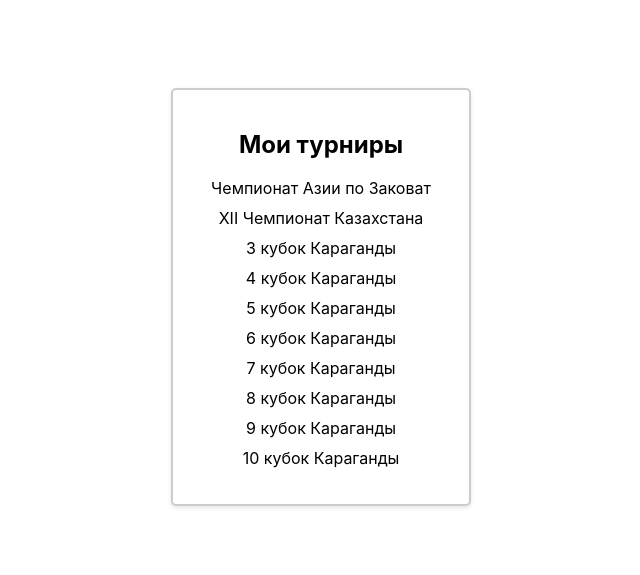
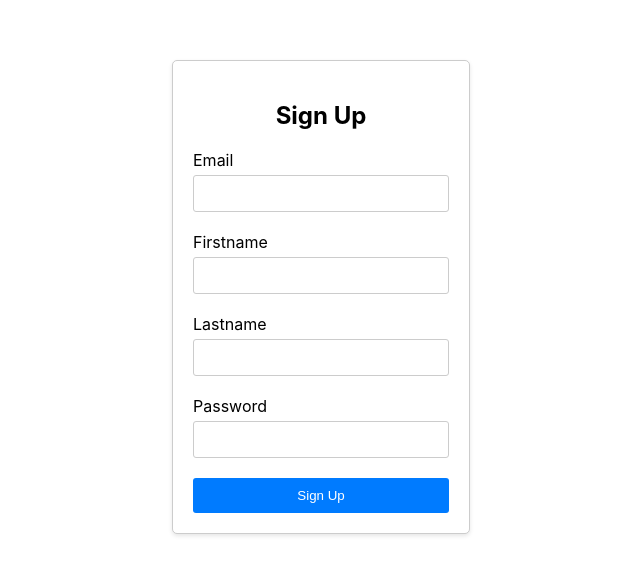
Before and after one commit to thesafatem/jeopardy-selection-frontend, a React (Create React App) app: page / in a window 1280 px wide. Shown: the part 103-678 px from the top of the page, without its empty margins (319-959 px from the left). Built offline with nearby package versions, Linux system fonts and the light colour scheme.

Commit message:
Add routing

```diff
--- a/package.json
+++ b/package.json
@@ -12,6 +12,7 @@
     "@types/react-dom": "^18.3.0",
     "react": "^18.3.1",
     "react-dom": "^18.3.1",
+    "react-router-dom": "^6.23.1",
     "react-scripts": "5.0.1",
     "typescript": "^4.9.5",
     "web-vitals": "^2.1.4"
--- a/src/components/App.tsx
+++ b/src/components/App.tsx
@@ -1,78 +1,18 @@
-import React, {useState} from 'react';
+import { BrowserRouter as Router, Routes, Route } from 'react-router-dom';
 import '../App.css';
 import SignUp from "./Auth/SignUp";
 import SignIn from "./Auth/SignIn";
-import TournamentCreationForm from "./Tournament/TournamentCreationForm/TournamentCreationForm";
 import TournamentList from "./Tournament/TournamentList/TournamentList";
-
-interface IUser {
-    name: string;
-    score: number;
-}
-
-function Input() {
-    const topPlayers = 2
-    const [users, setUsers] = useState<IUser[]>([]);
-    const [name, setName] = useState("")
-    const [score, setScore] = useState(0)
-    const handleSubmit = (event: any) => {
-        const nextUsers = [...users, { name, score }]
-        nextUsers.sort((a, b) => b.score - a.score)
-        setUsers(nextUsers)
-    }
-
-    const handleNameChange = (event: any) => {
-        setName(event.target.value)
-    }
-
-    const handleScoreChange = (event: any) => {
-        setScore(event.target.value)
-    }
-
-    const headers = [
-        {
-            name: '№',
-            className: 'number'
-        },
-        {
-            name: 'Name',
-            className: 'name'
-        },
-        {
-            name: 'Score',
-            className: 'score'
-        }
-    ]
-
-    return (
-      <div>
-          <input type="text" value={name} onChange={handleNameChange}/>
-          <input type="number" value={score} onChange={handleScoreChange}/>
-          <button onClick={handleSubmit}>Submit</button>
-          <table className="table">
-              <tr>
-                  {headers.map(header => <th className={header.className}>{header.name}</th>)}
-              </tr>
-              {users.map((user, id) => (
-                  <tr className={id < topPlayers ? 'top-row' : 'bottom-row'}>
-                      <td>{id + 1}</td>
-                      <td>{user.name}</td>
-                      <td>{user.score}</td>
-                  </tr>
-              ))}
-          </table>
-      </div>
-    )
-}
 
 function App() {
   return (
-      <>
-        {/*<Input/>*/}
-        {/*  <SignIn/>*/}
-        {/*  <TournamentCreationForm/>*/}
-          <TournamentList/>
-      </>
+      <Router>
+          <Routes>
+              <Route path="/" element={<SignUp />} />
+              <Route path="signIn" element={<SignIn />} />
+              <Route path="tournaments" element={<TournamentList />} />
+          </Routes>
+      </Router>
   );
 }
 
--- a/src/components/Auth/AuthForm.tsx
+++ b/src/components/Auth/AuthForm.tsx
@@ -1,21 +1,23 @@
 import React, { useState } from 'react';
 
 interface IAuthFormProps {
-    onSubmit: (email: string, password: string) => Promise<void>;
+    onSubmit: (email: string, password: string, firstName?: string, lastName?: string) => Promise<void>;
     isSignUp?: boolean;
 }
 
 const AuthForm: React.FC<IAuthFormProps> = ({onSubmit, isSignUp = false}) => {
     const [email, setEmail] = useState('');
     const [password, setPassword] = useState('');
-    const [error, setError] = useState('')
+    const [firstName, setFirstName] = useState('');
+    const [lastName, setLastName] = useState('');
+    const [error, setError] = useState('');
     const [loading, setLoading] = useState(false)
 
     const handleSubmit = async (e: React.FormEvent) => {
         e.preventDefault();
         setLoading(true);
         try {
-            await onSubmit(email, password);
+            await onSubmit(email, password, firstName, lastName);
         } catch (error) {
             setError((error as Error).message)
         }
@@ -35,6 +37,28 @@ const AuthForm: React.FC<IAuthFormProps> = ({onSubmit, isSignUp = false}) => {
                         required
                     />
                 </div>
+                {isSignUp &&
+                    <>
+                        <div className="input-container">
+                            <label>Firstname</label>
+                            <input
+                                type="text"
+                                value={firstName}
+                                onChange={(e) => setFirstName(e.target.value)}
+                                required
+                            />
+                        </div>
+                        <div className="input-container">
+                            <label>Lastname</label>
+                            <input
+                                type="text"
+                                value={lastName}
+                                onChange={(e) => setLastName(e.target.value)}
+                                required
+                            />
+                        </div>
+                    </>
+                }
                 <div className="input-container">
                     <label>Password</label>
                     <input
--- a/src/components/Auth/SignUp.tsx
+++ b/src/components/Auth/SignUp.tsx
@@ -1,21 +1,26 @@
 import React from 'react';
 import AuthForm from "./AuthForm";
-import './Auth.css'
+import './Auth.css';
+import { useNavigate } from "react-router-dom";
 
 const SignUp: React.FC = () => {
-    const handleSignUp = async (email: string, password: string) => {
+    const navigate = useNavigate();
+    const handleSignUp = async (email: string, password: string, firstName?: string, lastName?: string) => {
         try {
-            const response = await fetch('/api/signup', {
+            const response = await fetch('http://127.0.0.1:5000/auth/register', {
                 method: 'POST',
                 headers: {
                     'Content-Type': 'application/json'
                 },
-                body: JSON.stringify({email, password})
+                body: JSON.stringify({email, password, firstName, lastName})
             });
+            const data = await response.json();
             if (!response.ok) {
-                const data = await response.json()
                 throw new Error(data.message)
             }
+            const { user: { authToken } } = data;
+            localStorage.setItem('authToken', authToken);
+            navigate('tournaments', { replace: false });
         } catch (error) {
             throw error
         }
```
Also changed, not shown: 1 other file (tests, documents, lock files or other folders).
